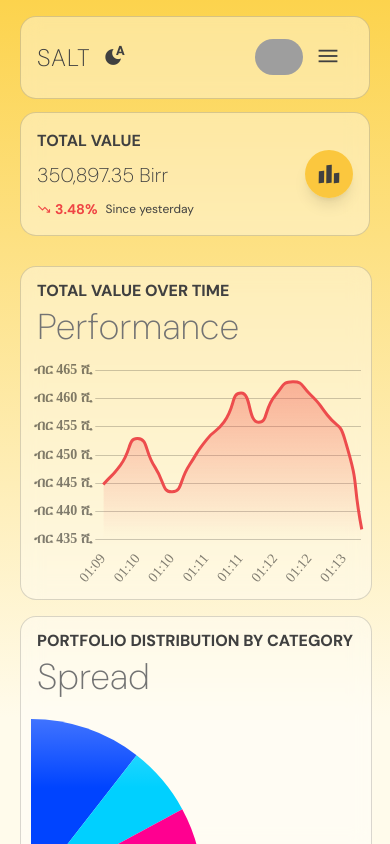
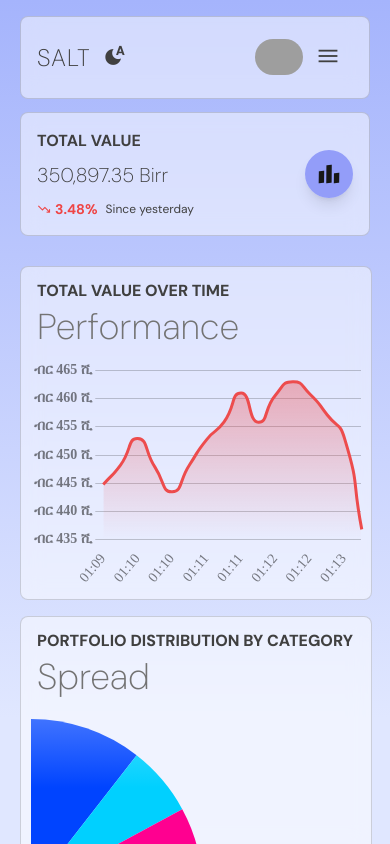
Before and after one commit to salt-finance/investor-ui, a Svelte app: page / in a window 390 px wide. Built offline with nearby package versions, Linux system fonts and the light colour scheme; grey boxes are pictures that could not be loaded; what tailwindcss-motion would draw is missing.

Commit message:
Fix light mode text and selection, responsive sectors card.

```diff
--- a/index.css
+++ b/index.css
@@ -166,7 +166,7 @@ div[data-popper-arrow] {
     }
 
     .dark-light-bg {
-        @apply bg-amber-400 dark:bg-indigo-600;
+        @apply bg-indigo-400 dark:bg-indigo-600;
     }
 
     .btn-wide {
@@ -204,11 +204,11 @@ div[data-popper-arrow] {
     .glass-effect {
         backdrop-filter: blur(10px);
         -webkit-backdrop-filter: blur(10px);
-        @apply card dark:bg-opacity-40  bg-opacity-40 box-content  rounded-2xl;
+        @apply card dark:bg-opacity-40  bg-opacity-50 box-content;
     }
 
     .icon-bg {
-        @apply dark-light-bg text-neutral-700 dark:text-neutral-300;
+        @apply dark-light-bg text-neutral-900 dark:text-neutral-300;
     }
 
     .dark-light-text {
@@ -243,7 +243,7 @@ div[data-popper-arrow] {
                 @apply underline;
             }
 
-            @apply text-amber-700 dark:text-blue-300;
+            @apply text-indigo-500 dark:text-blue-300;
         }
 
         &:hover {
@@ -252,7 +252,7 @@ div[data-popper-arrow] {
             }
         }
 
-        @apply hover:text-amber-700 dark:hover:text-blue-300 hover:underline underline-offset-8;
+        @apply hover:text-indigo-800 dark:hover:text-blue-300 hover:underline underline-offset-8;
     }
 
     .goog-te-gadget {
--- a/index.html
+++ b/index.html
@@ -10,7 +10,7 @@
     <link rel="preconnect" href="https://fonts.gstatic.com" crossorigin />
   </head>
   <body
-    class="text-neutral-700 dark:text-neutral-300 antialiased bg-gradient-to-t from-15% to-100% dark:from-15% dark:to-100% from-amber-50 to-amber-300 dark:from-black dark:to-indigo-700 h-screen bg-amber-50 dark:bg-black"
+    class="text-neutral-700 dark:text-neutral-300 antialiased bg-gradient-to-t from-15% to-100% dark:from-15% dark:to-100% from-indigo-100 to-indigo-300 dark:from-black dark:to-indigo-700 h-screen dark:bg-black selection:bg-indigo-500 selection:text-white"
   >
     <div id="app"></div>
 
--- a/src/components/IndexNavbar.svelte
+++ b/src/components/IndexNavbar.svelte
@@ -1,9 +1,6 @@
-<nav
-  bind:this={navRef}
-  class="flex flex-col p-4 glass-effect z-10 transition duration-500"
->
+<nav bind:this={navRef} class="flex flex-col p-4 glass-effect z-10">
   <div
-    class="px-0 flex items-center justify-between transition-all ease-in-out duration-200 flex-wrap w-full flex-grow"
+    class="px-0 flex items-center justify-between flex-wrap w-full flex-grow"
   >
     <span class="flex items-center">
       <a
@@ -16,7 +13,7 @@
       <DarkModeToggle />
     </span>
     <div
-      class="overflow-hidden transition-all duration-200 ease-in-out lg:flex items-center order-3 lg:order-none w-full lg:w-auto flex-grow {navbarOpen
+      class="overflow-hidden lg:flex items-center order-3 transition-all ease-in-out duration-200 lg:order-none w-full lg:w-auto flex-grow {navbarOpen
         ? 'h-auto'
         : 'h-px lg:h-auto'}"
       class:justify-center={isLoggedIn}
--- a/src/components/Inputs/BaseInput.svelte
+++ b/src/components/Inputs/BaseInput.svelte
@@ -3,7 +3,7 @@
     <label class="mb-2 block" for={id}>{label}</label>
   {/if}
   <div
-    class="flex w-full gap-2 max-w-fit card px-3 items-center justify-center content-center"
+    class="flex w-full gap-2 max-w-fit card bg-opacity-50 px-3 items-center justify-center content-center"
   >
     {#if prependIcon !== undefined}
       <i
--- a/src/components/SectorCard.svelte
+++ b/src/components/SectorCard.svelte
@@ -1,17 +1,17 @@
 <div
-  class="flex flex-col w-1/4 gap-4 card p-4 bg-opacity-40 justify-between sector-card"
+  class="flex flex-col gap-4 card p-4 bg-opacity-40 justify-between sector-card"
 >
   <div class="w-full flex justify-between">
     <span class="text-lg font-semibold">{sector.title}</span>
   </div>
   {#if sector.description !== undefined}
-    <span class="text-white/50 h-full">
+    <span class="dark-light-text text-opacity-60 h-full">
       {sector.description}
     </span>
   {/if}
 
   <button
-    class="text-left underline-offset-4 underline text-amber-700 dark:text-blue-300"
+    class="text-left underline-offset-4 underline text-indigo-500 dark:text-blue-300"
   >
     View securites<span
       class="material-symbols-outlined skiptranslate text-sm hidden ml-2"
@@ -20,7 +20,7 @@
     >
   </button>
 
-  <span class="gap-4 dark-light-text w-full inline-flex">
+  <span class="gap-4 w-full inline-flex">
     {#if sector.totalGainLoss !== undefined && sector.totalGainLoss !== 0}
       <span
         class:text-green-500={sector.totalGainLoss > 0}
--- a/src/views/dashboard/Market.svelte
+++ b/src/views/dashboard/Market.svelte
@@ -1,11 +1,11 @@
 <div class="w-full" in:fly|global={staggerdTransition(1)}>
   <BaseInput
-    baseClass="justify-self-end"
+    baseClass="md:justify-self-end"
     placeholder="Search"
     prependIcon="search"
   ></BaseInput>
-  <h2 class="text-xl mb-4">Sectors</h2>
-  <div class="flex gap-4">
+  <h2 class="text-xl my-4">Sectors</h2>
+  <div class="grid grid-cols-1 md:grid-cols-2 lg:grid-cols-4 gap-4 flex-wrap">
     {#each sectors as sector}
       <SectorCard {sector} />
     {/each}
```
